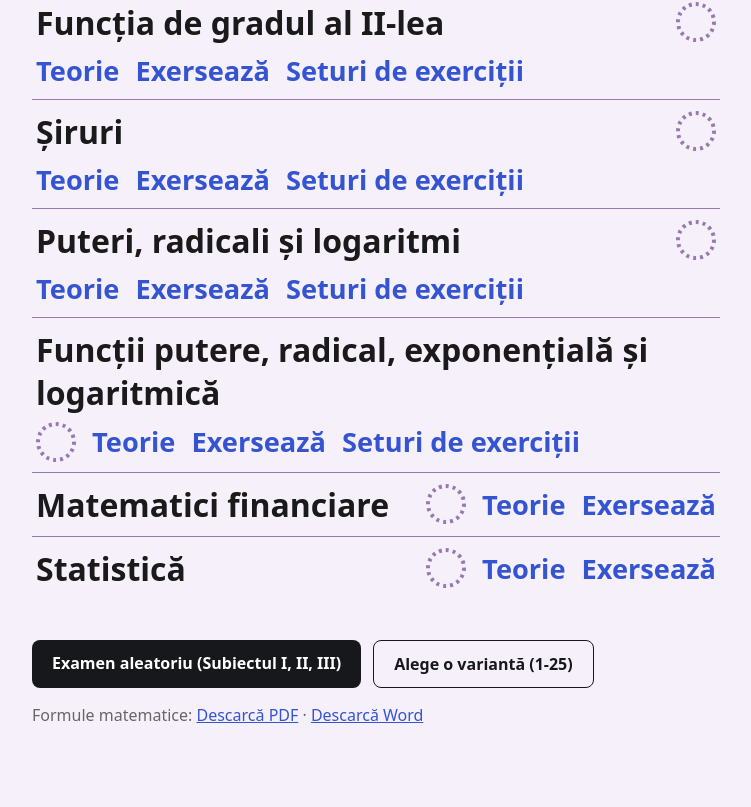
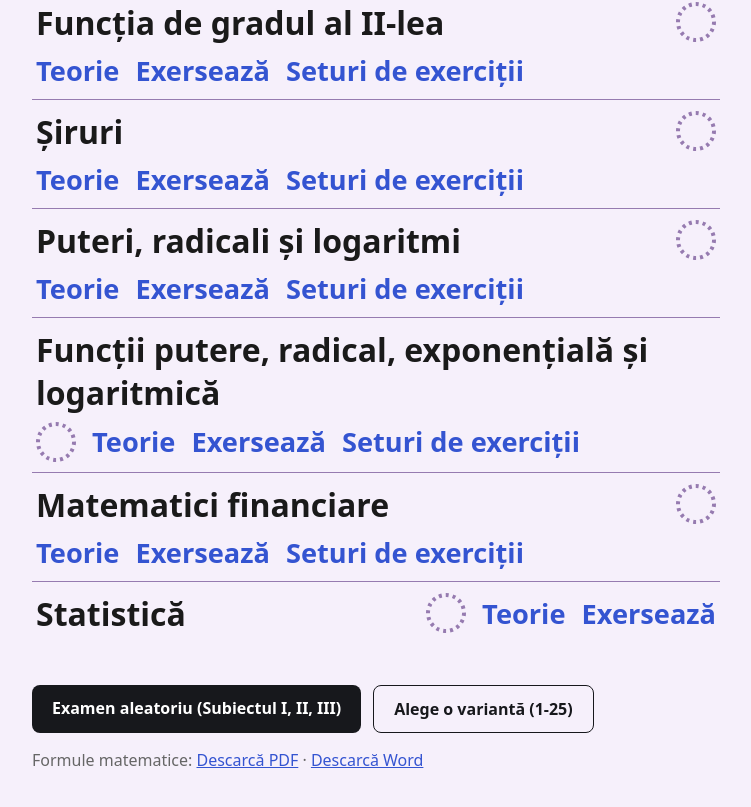
Before and after one commit to iargintaru-del/bacmate, a React (Vite) app: page /#/ in a window 1280 px wide. Shown: the part 1473-2280 px from the top of the page, without its empty margins (264-1015 px from the left). Built offline with nearby package versions, Linux system fonts and the light colour scheme.

Commit message:
Add matematici-financiare practice Set 1 (Procente — creșteri)

```diff
--- a/src/data/index.ts
+++ b/src/data/index.ts
@@ -18,6 +18,7 @@ import { puteriRadicaliLogaritmiSetExercises } from "./questions/puteriRadicaliL
 import { functiiExponentialeLogaritmiceExercises } from "./questions/functiiExponentialeLogaritmice";
 import { functiiExponentialeLogaritmiceSetExercises } from "./questions/functiiExponentialeLogaritmiceSets";
 import { matematiciFinanciareExercises } from "./questions/matematiciFinanciare";
+import { matematiciFinanciareSetExercises } from "./questions/matematiciFinanciareSets";
 import { statisticaExercises } from "./questions/statistica";
 import { combinatoricaExercises } from "./questions/combinatorica";
 import { combinatoricaSetExercises } from "./questions/combinatoricaSets";
@@ -114,6 +115,7 @@ export const ALL_EXERCISES: Exercise[] = [
   ...functiiExponentialeLogaritmiceExercises,
   ...functiiExponentialeLogaritmiceSetExercises,
   ...matematiciFinanciareExercises,
+  ...matematiciFinanciareSetExercises,
   ...statisticaExercises,
 ];
 
--- /dev/null
+++ b/src/data/questions/matematiciFinanciareSets.ts
@@ -0,0 +1,157 @@
+import type { Exercise } from "../../types";
+
+export const matematiciFinanciareSetExercises: Exercise[] = [
+  // Set 1 — Procente — creșteri procentuale
+  {
+    id: "mf-s1-1",
+    topic: "matematici-financiare",
+    set: 1,
+    type: "input",
+    points: 6,
+    prompt: "Un produs costă $200$ lei și prețul se majorează cu $10\\%$. Determinați noul preț (în lei).",
+    correctAnswer: "220",
+    acceptedAnswers: ["220 lei"],
+    explanation: [
+      "Aplicăm formula: $V=V_0\\left(1+\\dfrac{p}{100}\\right)$.",
+      "Înlocuim: $V=200\\cdot1{,}1$.",
+      "Calculăm: $V=220$ lei.",
+    ],
+  },
+  {
+    id: "mf-s1-2",
+    topic: "matematici-financiare",
+    set: 1,
+    type: "input",
+    points: 6,
+    prompt: "Un produs costă $300$ lei și prețul se majorează cu $15\\%$. Determinați noul preț (în lei).",
+    correctAnswer: "345",
+    acceptedAnswers: ["345 lei"],
+    explanation: [
+      "Aplicăm formula: $V=V_0\\left(1+\\dfrac{p}{100}\\right)$.",
+      "Înlocuim: $V=300\\cdot1{,}15$.",
+      "Calculăm: $V=345$ lei.",
+    ],
+  },
+  {
+    id: "mf-s1-3",
+    topic: "matematici-financiare",
+    set: 1,
+    type: "input",
+    points: 6,
+    prompt: "Un produs costă $500$ lei și prețul se majorează cu $30\\%$. Determinați noul preț (în lei).",
+    correctAnswer: "650",
+    acceptedAnswers: ["650 lei"],
+    explanation: [
+      "Aplicăm formula: $V=V_0\\left(1+\\dfrac{p}{100}\\right)$.",
+      "Înlocuim: $V=500\\cdot1{,}3$.",
+      "Calculăm: $V=650$ lei.",
+    ],
+  },
+  {
+    id: "mf-s1-4",
+    topic: "matematici-financiare",
+    set: 1,
+    type: "input",
+    points: 6,
+    prompt: "Un produs costă $80$ lei și prețul se majorează cu $25\\%$. Determinați noul preț (în lei).",
+    correctAnswer: "100",
+    acceptedAnswers: ["100 lei"],
+    explanation: [
+      "Aplicăm formula: $V=V_0\\left(1+\\dfrac{p}{100}\\right)$.",
+      "Înlocuim: $V=80\\cdot1{,}25$.",
+      "Calculăm: $V=100$ lei.",
+    ],
+  },
+  {
+    id: "mf-s1-5",
+    topic: "matematici-financiare",
+    set: 1,
+    type: "mcq",
+    points: 6,
+    prompt: "Un preț de $250$ lei se majorează cu $20\\%$. Noul preț este:",
+    options: ["$300$ lei", "$270$ lei", "$320$ lei", "$250$ lei"],
+    correctAnswer: "$300$ lei",
+    explanation: [
+      "Aplicăm formula: $V=V_0\\left(1+\\dfrac{p}{100}\\right)$.",
+      "Înlocuim: $V=250\\cdot1{,}2=300$ lei.",
+    ],
+  },
+  {
+    id: "mf-s1-6",
+    topic: "matematici-financiare",
+    set: 1,
+    type: "input",
+    points: 6,
+    prompt: "Un produs costă $600$ lei și prețul se majorează cu $5\\%$. Determinați noul preț (în lei).",
+    correctAnswer: "630",
+    acceptedAnswers: ["630 lei"],
+    explanation: [
+      "Aplicăm formula: $V=V_0\\left(1+\\dfrac{p}{100}\\right)$.",
+      "Înlocuim: $V=600\\cdot1{,}05$.",
+      "Calculăm: $V=630$ lei.",
+    ],
+  },
+  {
+    id: "mf-s1-7",
+    topic: "matematici-financiare",
+    set: 1,
+    type: "input",
+    points: 6,
+    prompt: "Un produs costă $1000$ lei și prețul se majorează cu $8\\%$. Determinați noul preț (în lei).",
+    correctAnswer: "1080",
+    acceptedAnswers: ["1080 lei"],
+    explanation: [
+      "Aplicăm formula: $V=V_0\\left(1+\\dfrac{p}{100}\\right)$.",
+      "Înlocuim: $V=1000\\cdot1{,}08$.",
+      "Calculăm: $V=1080$ lei.",
+    ],
+  },
+  {
+    id: "mf-s1-8",
+    topic: "matematici-financiare",
+    set: 1,
+    type: "mcq",
+    points: 6,
+    prompt: "Dacă un preț $V_0$ se majorează cu $p\\%$, prețul nou $V$ se calculează astfel:",
+    options: [
+      "$V=V_0\\left(1+\\dfrac{p}{100}\\right)$",
+      "$V=V_0\\cdot\\dfrac{p}{100}$",
+      "$V=V_0\\left(1-\\dfrac{p}{100}\\right)$",
+      "$V=V_0+p$",
+    ],
+    correctAnswer: "$V=V_0\\left(1+\\dfrac{p}{100}\\right)$",
+    explanation: [
+      "Formula creșterii procentuale este $V=V_0\\left(1+\\dfrac{p}{100}\\right)$, unde $p$ este procentul de creștere.",
+    ],
+  },
+  {
+    id: "mf-s1-9",
+    topic: "matematici-financiare",
+    set: 1,
+    type: "input",
+    points: 6,
+    prompt: "Un produs costă $240$ lei și prețul se majorează cu $15\\%$. Determinați noul preț (în lei).",
+    correctAnswer: "276",
+    acceptedAnswers: ["276 lei"],
+    explanation: [
+      "Aplicăm formula: $V=V_0\\left(1+\\dfrac{p}{100}\\right)$.",
+      "Înlocuim: $V=240\\cdot1{,}15$.",
+      "Calculăm: $V=276$ lei.",
+    ],
+  },
+  {
+    id: "mf-s1-10",
+    topic: "matematici-financiare",
+    set: 1,
+    type: "input",
+    points: 6,
+    prompt: "Un produs costă $90$ lei și prețul se majorează cu $40\\%$. Determinați noul preț (în lei).",
+    correctAnswer: "126",
+    acceptedAnswers: ["126 lei"],
+    explanation: [
+      "Aplicăm formula: $V=V_0\\left(1+\\dfrac{p}{100}\\right)$.",
+      "Înlocuim: $V=90\\cdot1{,}4$.",
+      "Calculăm: $V=126$ lei.",
+    ],
+  },
+];
```
